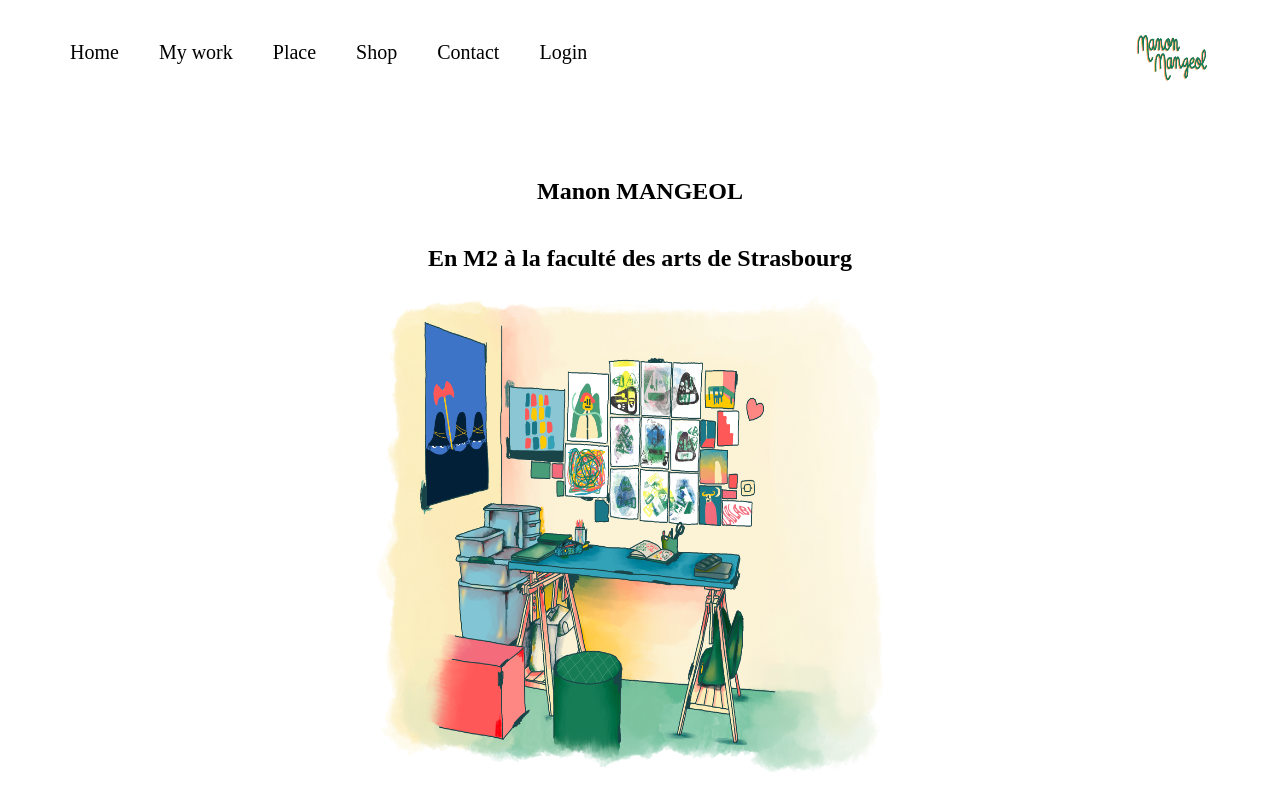
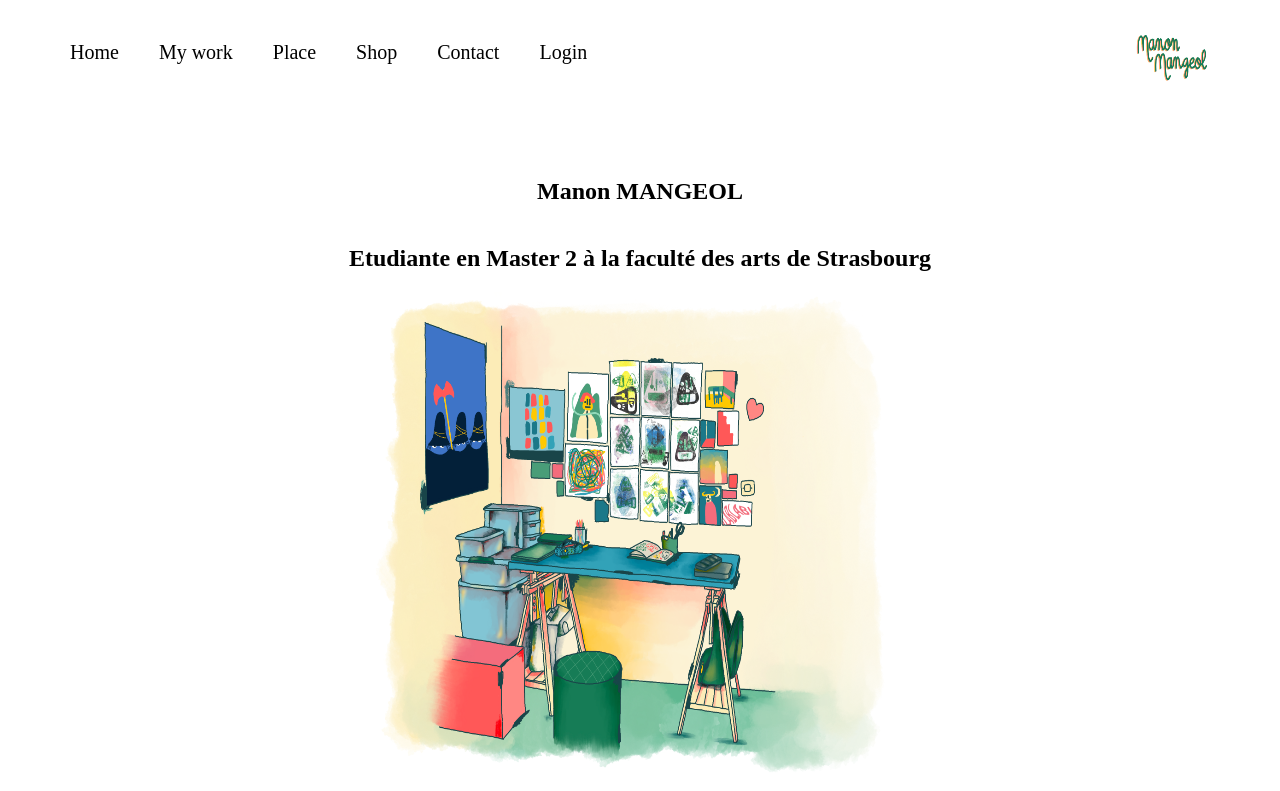
Before and after one commit to AnotheerDev/SiteManon, a PHP site: template templates/home/index.html.twig in a window 1280 px wide. Shown: the top 791 px of the page. Run offline with PHP 8.4, Linux system fonts and the light colour scheme; the template is opened without the code that fills it, so the values that code supplies are empty; some libraries are stand-ins or nearby versions.

Commit message:
modif h2

```diff
--- a/templates/home/index.html.twig
+++ b/templates/home/index.html.twig
@@ -6,7 +6,7 @@
 
 <section id="sectionHome">
     <h1> <strong>Manon MANGEOL</strong></h1>
-    <h2>En <strong>M2</strong> à la faculté des arts de <strong>Strasbourg</strong></h2>
+    <h2>Etudiante en <strong>Master 2</strong> à la faculté des arts de <strong>Strasbourg</strong></h2>
     <img src="{{ asset('/img/illustrationBureau.PNG') }}" alt="illustrationBureau" id="illustrationBureau">
 </section>
 
```
